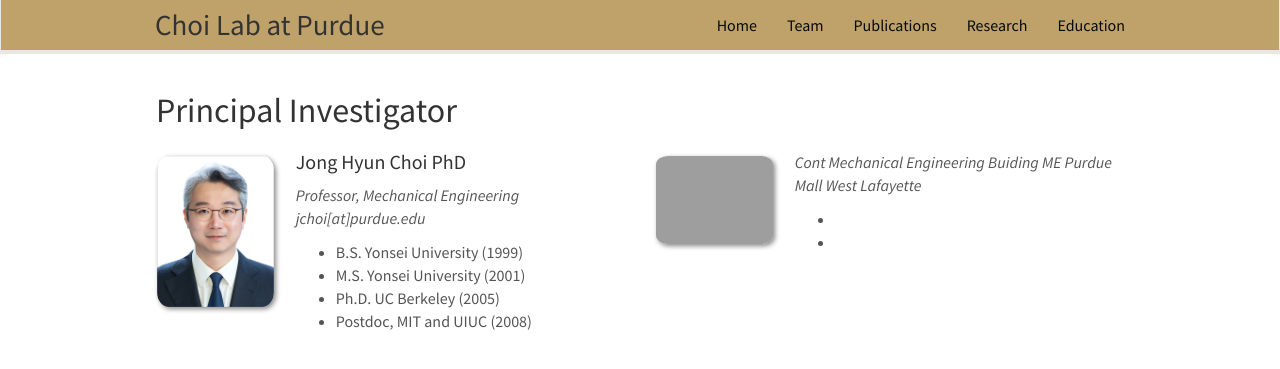
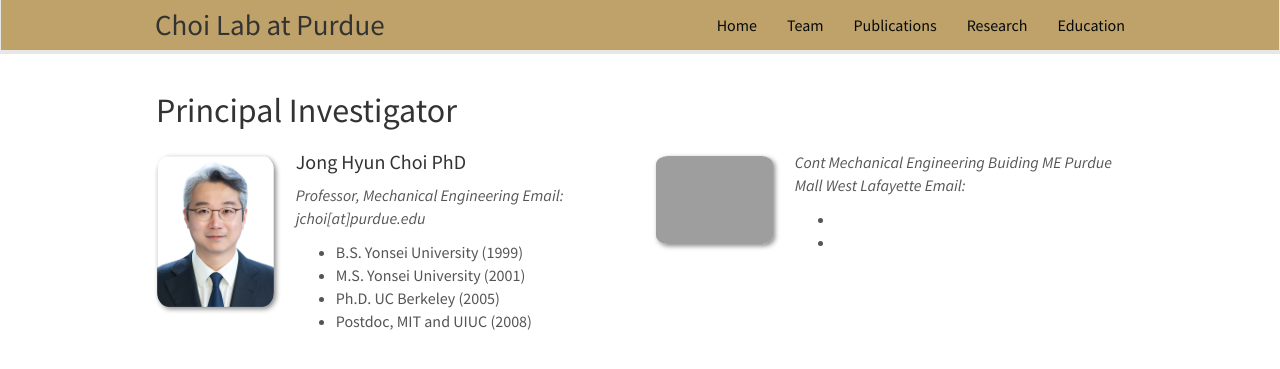
Before and after one commit to choidnalab/choidnalab.github.io, a Jekyll site: the page built from _pages/team.md, in a window 1280 px wide and 900 px high. Shown: the top 369 px of the window. Built offline with Jekyll 4.4.1, drawn with Linux system fonts in a browser that asks for light colours; nearby versions of some CDN libraries.

Commit message:
Update team.md

```diff
--- a/_pages/team.md
+++ b/_pages/team.md
@@ -22,7 +22,7 @@ permalink: /team/
   <img src="{{ site.url }}{{ site.baseurl }}/images/teampic/{{ member.photo }}" class="img-responsive" width="25%" style="float: left" />
   <h4>{{ member.name }}</h4>
   <i>{{ member.info }} <!--<br>email: <{{ member.email }}></i> -->
-  <i>{{member.email}}</i>
+  Email: <i>{{member.email}}</i>
   <ul style="overflow: hidden">
 
   {% if member.number_educ == 1 %}
```
